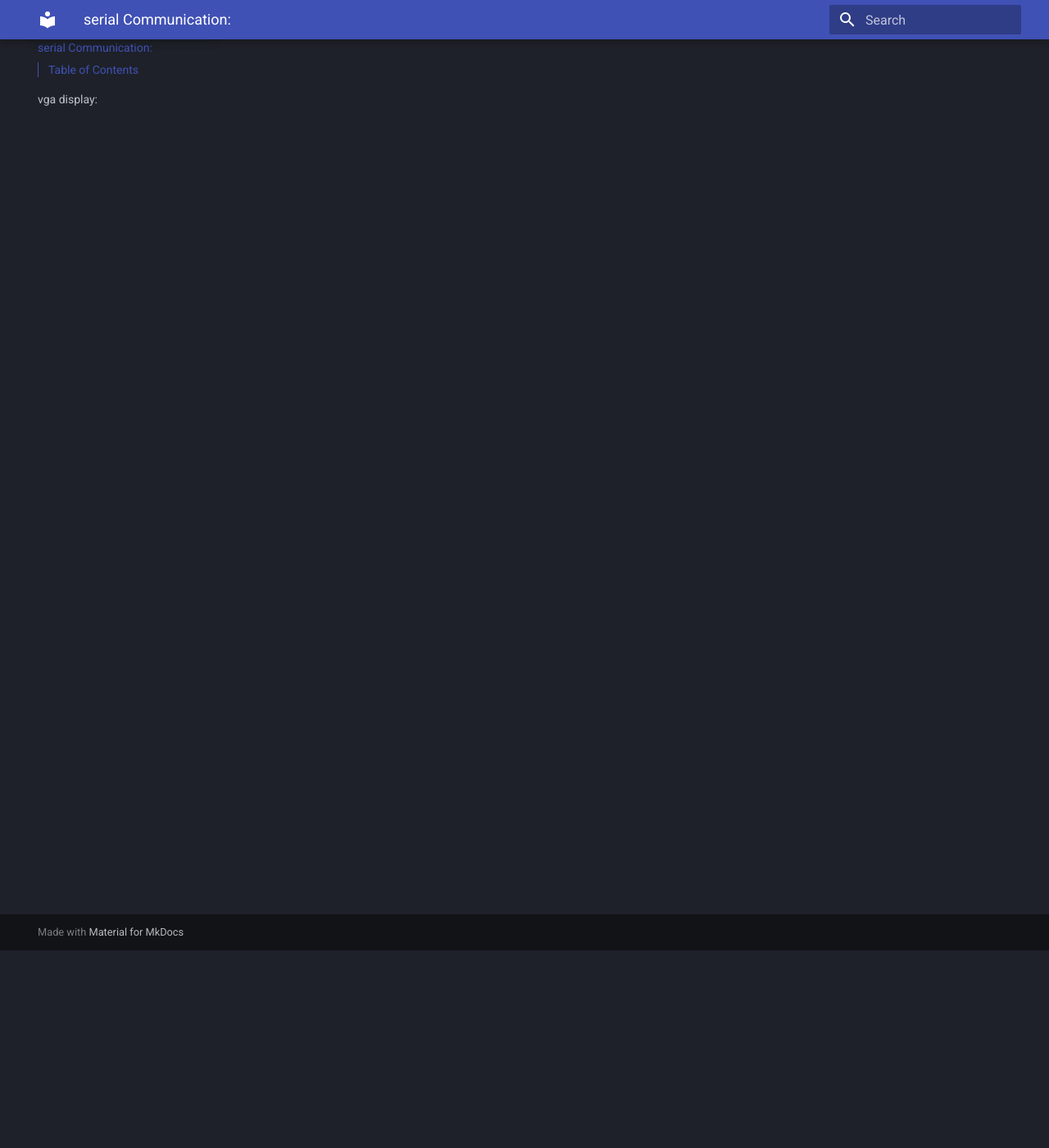
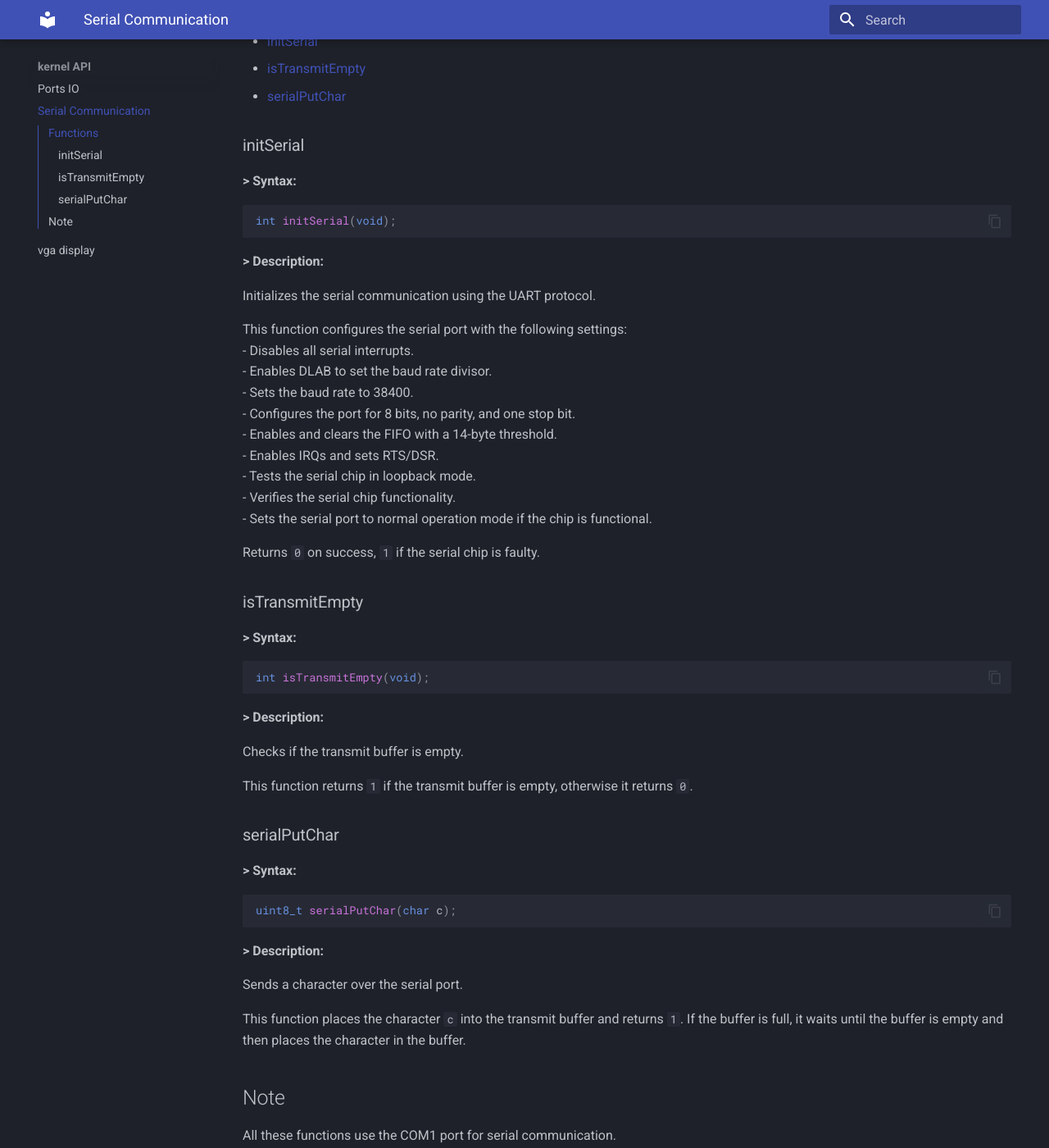
Before and after one commit to B-Gyro/B-Gyro-Docs, an MkDocs documentation site: the page built from docs/kernel-API/serial-communication.md, in a window 1280 px wide and 1400 px high, scrolled down 241 px. Shown: the whole window at 82% size. Built offline with MkDocs 1.6.1 and Material for MkDocs 9.7.7, drawn with Linux system fonts in a browser that asks for light colours; some of the changed text lies outside the part shown.

Commit message:
added serial-communication and ports IO.

````diff
--- a/docs/gettingStarted.md
+++ b/docs/gettingStarted.md
@@ -29,6 +29,7 @@ make run
 
 ## kernel API
 
+- [Ports IO](kernel-API/ports-io.md)
 - [Serial Communication](kernel-API/serial-communication.md)
 - [VGA Display](kernel-API/vga-display.md)
 - [Keyboard Input](kernel-API/keyboard-input.md)
--- a/docs/kernel-API/serial-communication.md
+++ b/docs/kernel-API/serial-communication.md
@@ -1,3 +1,61 @@
-# serial Communication:
+# Serial Communication
 
-## Table of Contents
+## Functions
+
+- [initSerial](#initserial)
+- [isTransmitEmpty](#istransmitempty)
+- [serialPutChar](#serialputchar)
+
+### initSerial
+
+**> Syntax:**
+```c
+int initSerial(void);
+```
+
+**> Description:**
+
+Initializes the serial communication using the UART protocol.
+
+This function configures the serial port with the following settings:
+- Disables all serial interrupts.
+- Enables DLAB to set the baud rate divisor.
+- Sets the baud rate to 38400.
+- Configures the port for 8 bits, no parity, and one stop bit.
+- Enables and clears the FIFO with a 14-byte threshold.
+- Enables IRQs and sets RTS/DSR.
+- Tests the serial chip in loopback mode.
+- Verifies the serial chip functionality.
+- Sets the serial port to normal operation mode if the chip is functional.
+
+Returns `0` on success, `1` if the serial chip is faulty.
+
+### isTransmitEmpty
+
+**> Syntax:**
+```c
+int isTransmitEmpty(void);
+```
+
+**> Description:**
+
+Checks if the transmit buffer is empty.
+
+This function returns `1` if the transmit buffer is empty, otherwise it returns `0`.
+
+### serialPutChar
+
+**> Syntax:**
+```c
+uint8_t serialPutChar(char c);
+```
+
+**> Description:**
+
+Sends a character over the serial port.
+
+This function places the character `c` into the transmit buffer and returns `1`. If the buffer is full, it waits until the buffer is empty and then places the character in the buffer.
+
+## Note
+
+All these functions use the COM1 port for serial communication.
--- a/docs/kernel-API/vga-display.md
+++ b/docs/kernel-API/vga-display.md
@@ -1,5 +1,3 @@
-# vga display:
+# vga display
 
-## Table of Contents
-
-- [Introduction](#introduction)
+## Functions
````
Also changed, not shown: docs/kernel-API/ports-io.md (added, +44 -0 lines).
